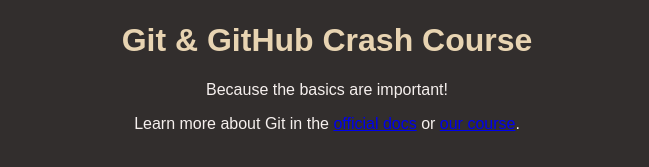
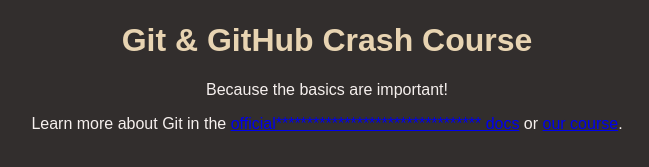
Before and after one commit to gulshanksingh/github-crash-course, a plain HTML site: page index.html in a window 1280 px wide. Shown: the part 147-314 px from the top of the page, without its empty margins (313-962 px from the left). Drawn offline with Linux system fonts and the light colour scheme.

Commit message:
feat: added astics

```diff
--- a/index.html
+++ b/index.html
@@ -16,7 +16,7 @@
       <p>Because the basics are important!</p>
       <p>
         Learn more about Git in the
-        <a href="https://git-scm.com/book/en/v2">official docs</a> or
+        <a href="https://git-scm.com/book/en/v2">official********************************* docs</a> or
         <a href="https://acad.link/git">our course</a>.
       </p>
     </main>
```
